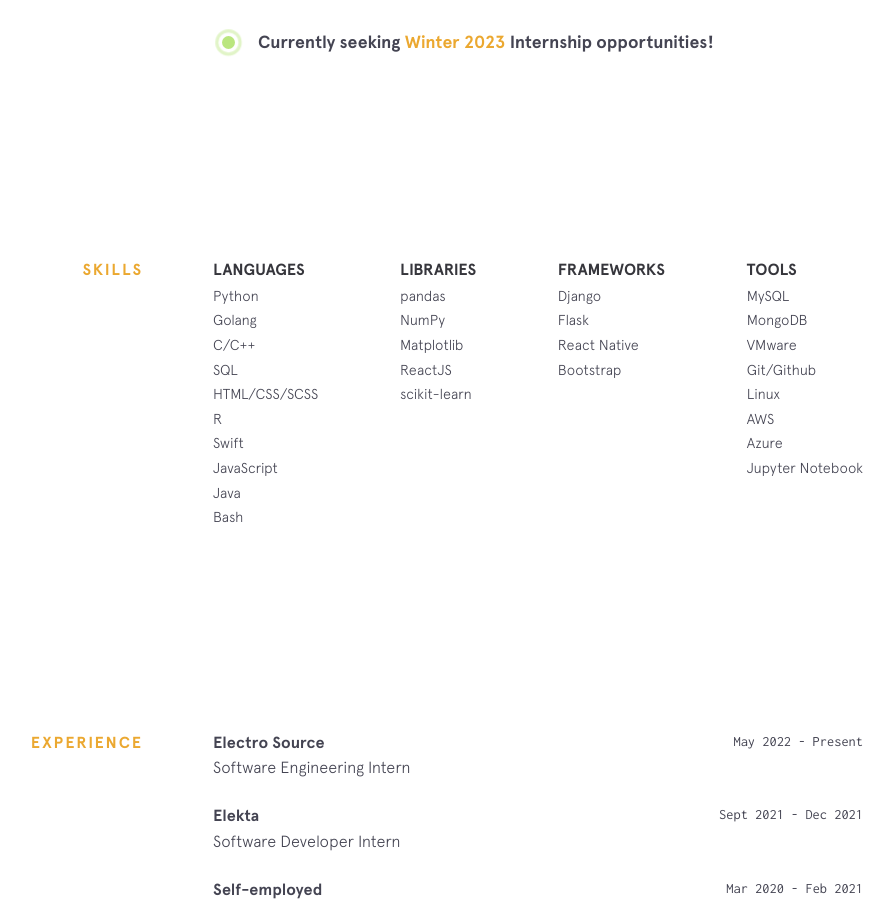
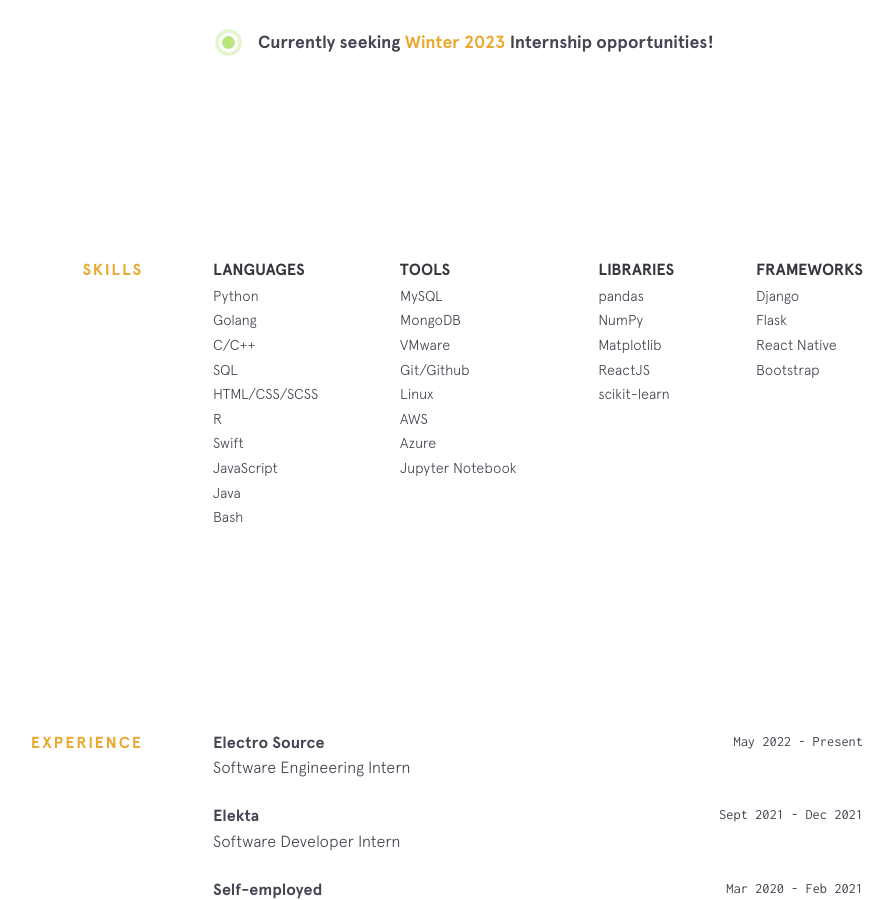
Before and after one commit to rohanxminocha/personal-website-v1, a Jekyll site: the page built from index.html, in a window 1280 px wide and 900 px high, scrolled down 1438 px. Shown: the whole window, without its empty margins (237-1131 px from the left). Built offline with Jekyll 4.4.1, drawn with Linux system fonts in a browser that asks for light colours; nearby versions of some CDN libraries.

Commit message:
Update skills.html

```diff
--- a/_includes/skills.html
+++ b/_includes/skills.html
@@ -7,6 +7,14 @@
         <ul>
           {% for language in site.data.skills.languages %}
           <li class="skillz__category__item">{{language.item}}</li>
+          {% endfor %}
+        </ul>
+      </div>
+      <div class="skillz__category">
+        <div class="skillz__category__label">Tools</div>
+        <ul>
+          {% for tool in site.data.skills.tools %}
+          <li class="skillz__category__item">{{tool.item}}</li>
           {% endfor %}
         </ul>
       </div>
@@ -26,14 +34,6 @@
           {% endfor %}
         </ul>
       </div>
-      <div class="skillz__category">
-        <div class="skillz__category__label">Tools</div>
-        <ul>
-          {% for tool in site.data.skills.tools %}
-          <li class="skillz__category__item">{{tool.item}}</li>
-          {% endfor %}
-        </ul>
-      </div>
     </div>
   </div>
 </section>
```
